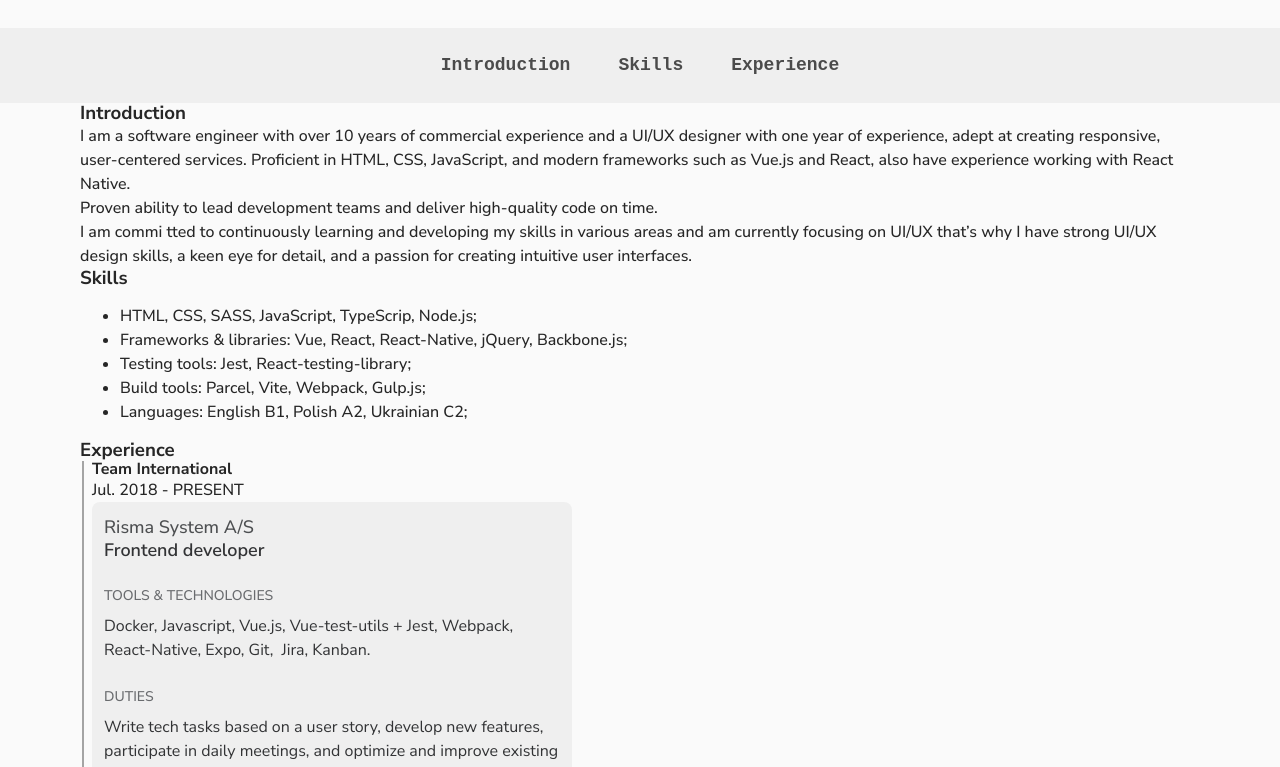
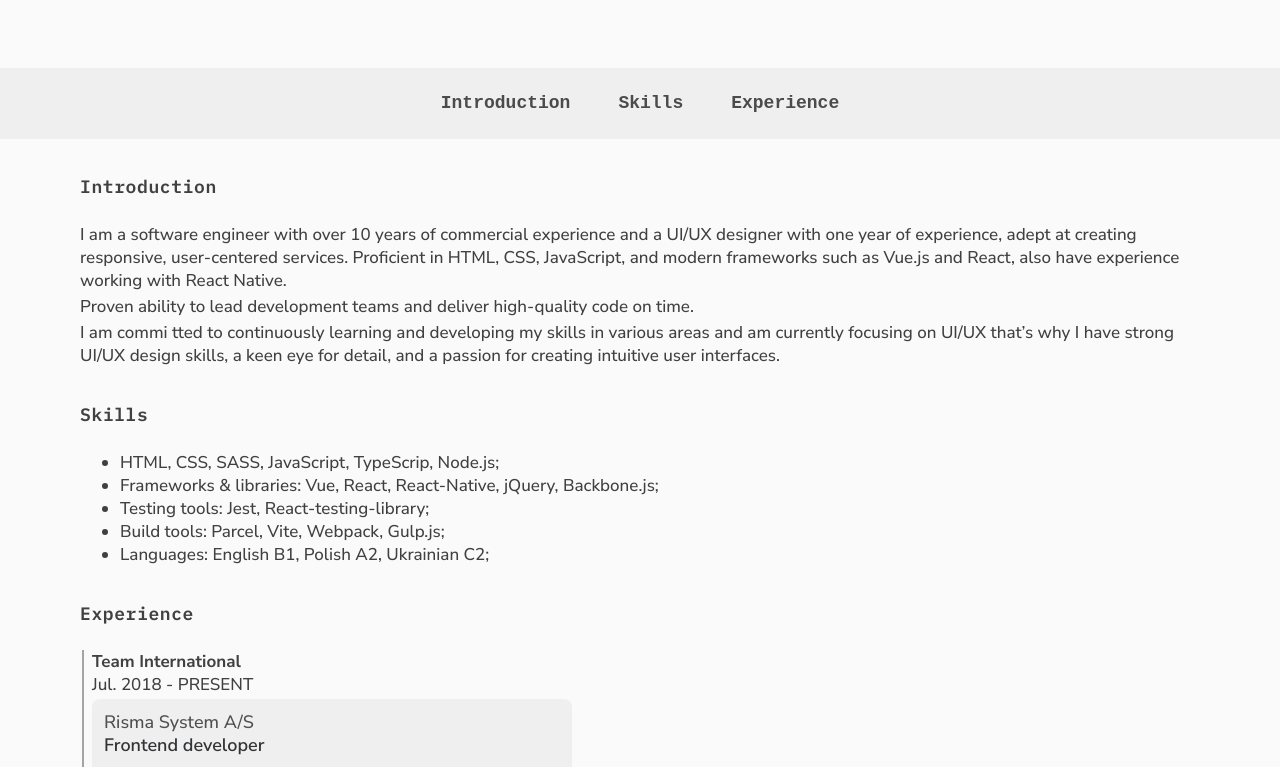
Before and after one commit to dimaspirit/dimaspirit.github.io, a website built with Parcel: page src/index.html in a window 1280 px wide. Shown: the part 212-979 px from the top of the page. Built offline with nearby package versions, Linux system fonts and the light colour scheme.

Commit message:
WIP - UPD main > sections

```diff
--- a/src/index.html
+++ b/src/index.html
@@ -5,7 +5,7 @@
     <meta charset="utf-8">
     <meta name="viewport" content="width=device-width, initial-scale=1">
     <title></title>
-    <!-- <link rel="stylesheet" href="css/style.css"> -->
+
     <meta name="description" content="">
 
     <meta property="og:title" content="">
@@ -28,7 +28,6 @@
 
     <link rel="stylesheet" href="reset.css">
     <link rel="stylesheet" href="style.css">
-
   </head>
 
   <body>
@@ -75,16 +74,16 @@
       </ul>
     </nav>
 
-    <main class="section">
-      <section>
-        <h3 id="introduction">Introduction</h3>
+    <main class="main">
+      <section class="section">
+        <h3 id="introduction" class="section-title">Introduction</h3>
         <p>I am a software engineer with over 10 years of commercial experience and a UI/UX designer with one year of experience, adept at creating responsive, user-centered services. Proficient in HTML, CSS, JavaScript, and modern frameworks such as Vue.js and React, also have experience working with React Native.</p>
         <p>Proven ability to lead development teams and deliver high-quality code on time. </p>
         <p>I am commi tted to continuously learning and developing my skills in various areas and am currently focusing on UI/UX that’s why I have strong UI/UX design skills, a keen eye for detail, and a passion for creating intuitive user interfaces.</p>
       </section>
 
-      <section>
-        <h3 id="skills">Skills</h3>
+      <section class="section">
+        <h3 id="skills" class="section-title">Skills</h3>
         <ul>
           <li>HTML, CSS, SASS, JavaScript, TypeScrip, Node.js;</li>
           <li>Frameworks & libraries: Vue, React, React-Native, jQuery, Backbone.js;</li>
@@ -94,8 +93,8 @@
         </ul>
       </section>
 
-      <section>
-        <h3 id="experience">Experience</h3>
+      <section class="section">
+        <h3 id="experience" class="section-title">Experience</h3>
         <div class="timeline">
           <article>
             <h4>Team International</h4>
--- a/src/reset.css
+++ b/src/reset.css
@@ -3,6 +3,11 @@
 *::before,
 *::after {
   box-sizing: border-box;
+}
+
+/* Remove default margin */
+* {
+  margin: 0;
 }
 
 /* Prevent font size inflation */
@@ -12,63 +17,25 @@ html {
   text-size-adjust: none;
 }
 
-/* Remove default margin in favour of better control in authored CSS */
-body, h1, h2, h3, h4, p,
-figure, blockquote, dl, dd {
-  margin-block-end: 0;
+/* Improve media defaults */
+img, picture, video, canvas, svg {
+  display: block;
+  max-width: 100%;
 }
 
-/* Remove list styles on ul, ol elements with a list role, which suggests default styling will be removed */
-ul[role='list'],
-ol[role='list'] {
-  list-style: none;
+/* Remove built-in form typography styles */
+input, button, textarea, select {
+  font: inherit;
 }
 
-/* Set core body defaults */
-body {
-  min-height: 100vh;
-  line-height: 1.5;
+/* Avoid text overflows */
+p, h1, h2, h3, h4, h5, h6 {
+  overflow-wrap: break-word;
 }
 
-/* Set shorter line heights on headings and interactive elements */
-h1, h2, h3, h4,
-button, input, label {
-  line-height: 1.1;
-}
-
-/* Balance text wrapping on headings */
-h1, h2,
-h3, h4 {
-  text-wrap: balance;
-}
-
-h1, h2, h3, h4, h5, h6, p {
-  margin: 0;
-}
-
-/* A elements that don't have a class get default styles */
-a:not([class]) {
-  text-decoration-skip-ink: auto;
-  color: currentColor;
-}
-
-/* Make images easier to work with */
-img,
-picture {
-  max-width: 100%;
-  display: block;
-}
-
-/* Inherit fonts for inputs and buttons */
-input, button,
-textarea, select {
-  font-family: inherit;
-  font-size: inherit;
-}
-
-/* Make sure textareas without a rows attribute are not tiny */
-textarea:not([rows]) {
-  min-height: 10em;
+/* Create a root stacking context */
+#root, #__next {
+  isolation: isolate;
 }
 
 /* Anything that has been anchored to should have extra scroll margin */
--- a/src/style.css
+++ b/src/style.css
@@ -56,21 +56,29 @@
 */
 
 body {
+  min-height: 100vh;
   margin: 0;
   background: #FAFAFA;
-  color: #262626;
+  color: #404040;
+
 
   font-family: "Nunito Sans", sans-serif;
   font-optical-sizing: auto;
   font-weight: 500;
   font-style: normal;
+  font-size: 17px;
+  line-height: 23px;
   font-variation-settings:
     "wdth" 100,
     "YTLC" 500;
+  -webkit-font-smoothing: antialiased;
 }
 
 .header {
   display: flex;
+  width: 90%;
+  max-width: 1120px;
+  margin: 0 auto;
   padding: 36px 0 48px 0;
 }
 
@@ -174,10 +182,29 @@ body {
   background: #E4E2E3;
 }
 
-.section {
+.main {
   width: 90%;
   max-width: 1120px;
-  margin: 0 auto;
+  margin: 36px auto;
+}
+
+.section {
+  margin: 0 0 36px 0;
+}
+
+.section-title {
+  margin: 0 0 24px 0;
+  color: #404040;
+  font-family: "IBM Plex Mono", monospace;
+  font-weight: 600;
+  font-style: normal;
+  font-size: 18px;
+  line-height: 24px;
+  letter-spacing: .6px;
+}
+
+.section p {
+  margin: 0 0 3px 0;
 }
 
 .timeline {
```
Also changed, not shown: docs/index.html (+1 -1 lines), 8 other files.
